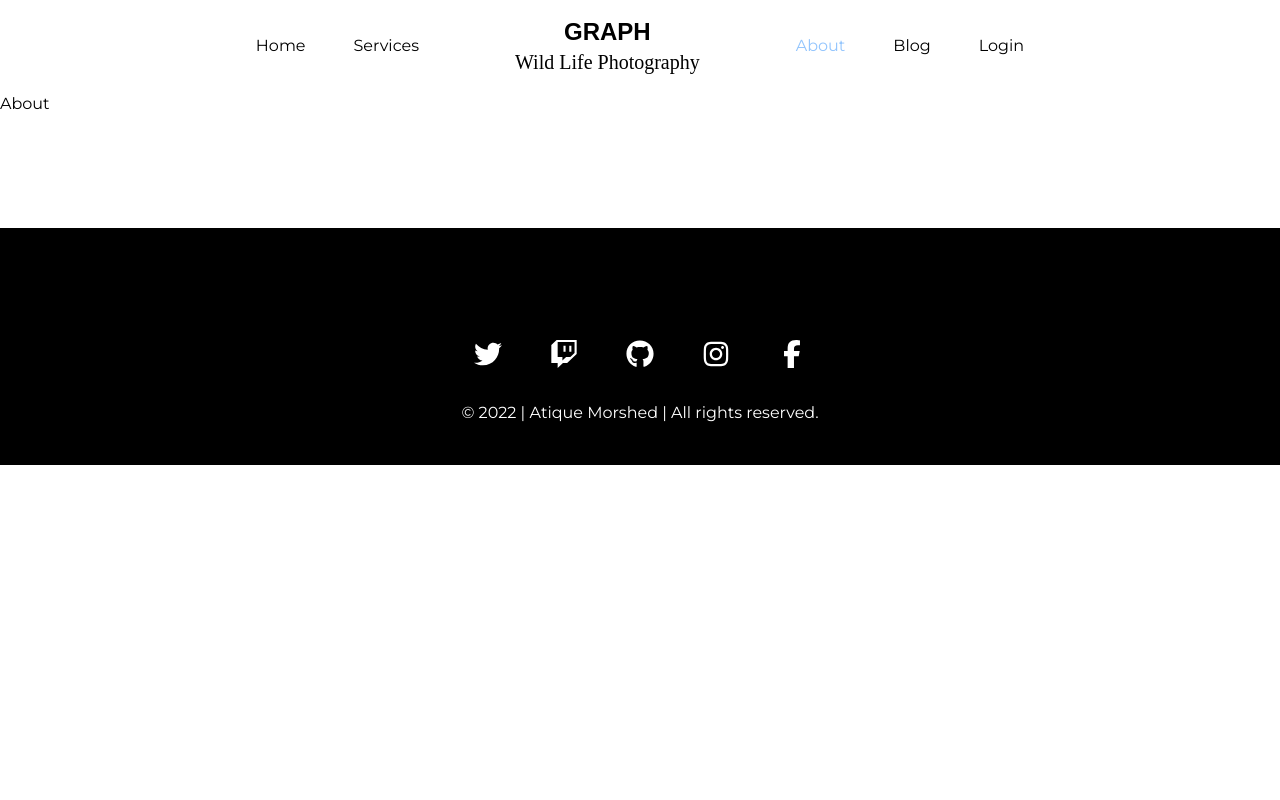
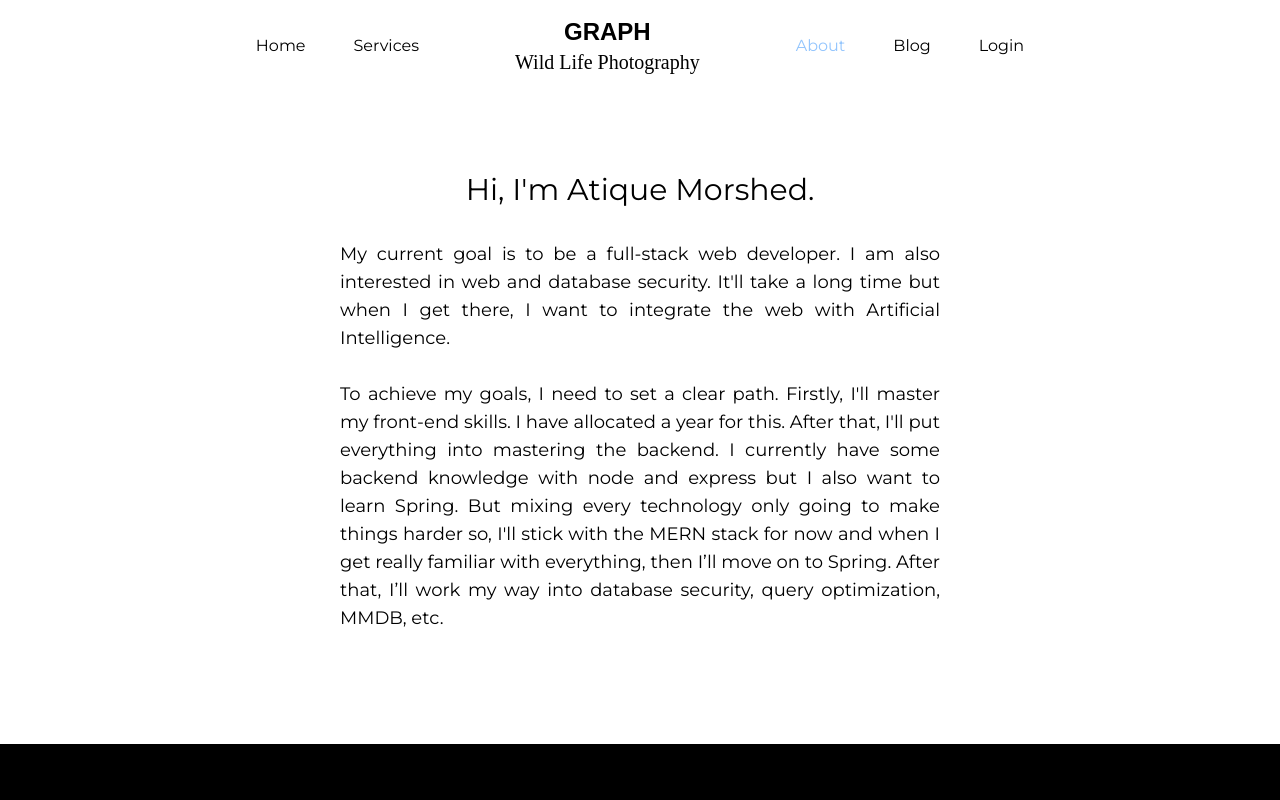
Before and after one commit to atiqueMorshed/GRAPH-wild-photography, a React (Create React App) app: page /about in a window 1280 px wide. Shown: the top 800 px of the page. Built offline with nearby package versions, Linux system fonts and the light colour scheme; no server answers; a web font is replaced by a local one.

Commit message:
About section added

```diff
--- a/src/Pages/About/About.jsx
+++ b/src/Pages/About/About.jsx
@@ -2,8 +2,23 @@ import React from 'react';
 
 const About = () => {
   return (
-    <div className="">
-      <h1>About</h1>
+    <div className="flex flex-col justify-center items-center gap-8 min-h-[calc(100vh-419px)] w-11/12 max-w-[600px] mx-auto my-20">
+      <h1 className="text-3xl">Hi, I'm Atique Morshed.</h1>
+      <p className="text-lg text-justify">
+        My current goal is to be a full-stack web developer. I am also
+        interested in web and database security. It'll take a long time but when
+        I get there, I want to integrate the web with Artificial Intelligence.
+        <br />
+        <br />
+        To achieve my goals, I need to set a clear path. Firstly, I'll master my
+        front-end skills. I have allocated a year for this. After that, I'll put
+        everything into mastering the backend. I currently have some backend
+        knowledge with node and express but I also want to learn Spring. But
+        mixing every technology only going to make things harder so, I'll stick
+        with the MERN stack for now and when I get really familiar with
+        everything, then I’ll move on to Spring. After that, I’ll work my way
+        into database security, query optimization, MMDB, etc.
+      </p>
     </div>
   );
 };
--- a/src/Pages/Blog/Blog.jsx
+++ b/src/Pages/Blog/Blog.jsx
@@ -6,7 +6,7 @@ const Blog = () => {
           <h1 className="text-xl font-semibold mb-4">
             [Q1] What is the difference between authentication and authorization
           </h1>
-          <p>
+          <p className="text-justify">
             Authentication checks for user identification. It checks if the user
             is who he says he is. For example, when a person logs into a
             website, he has to enter his email/ password to verify that he is
@@ -25,7 +25,7 @@ const Blog = () => {
             [Q2] Why are you using firebase? What other options do you have to
             implement authentication?
           </h1>
-          <p>
+          <p className="text-justify">
             I'm using firebase mainly for user authentication. Firebase is a
             great choice for secure access to client-side applications without
             any backend. Since I'm only using react without any backend,
@@ -46,7 +46,7 @@ const Blog = () => {
             [Q3] What other services does firebase provide other than
             authentication?
           </h1>
-          <p>
+          <p className="text-justify">
             Apart from authentication, firebase provides database (firestore and
             realtime), storage, hosting, Google analytics, cloud messaging, and
             more.
```
